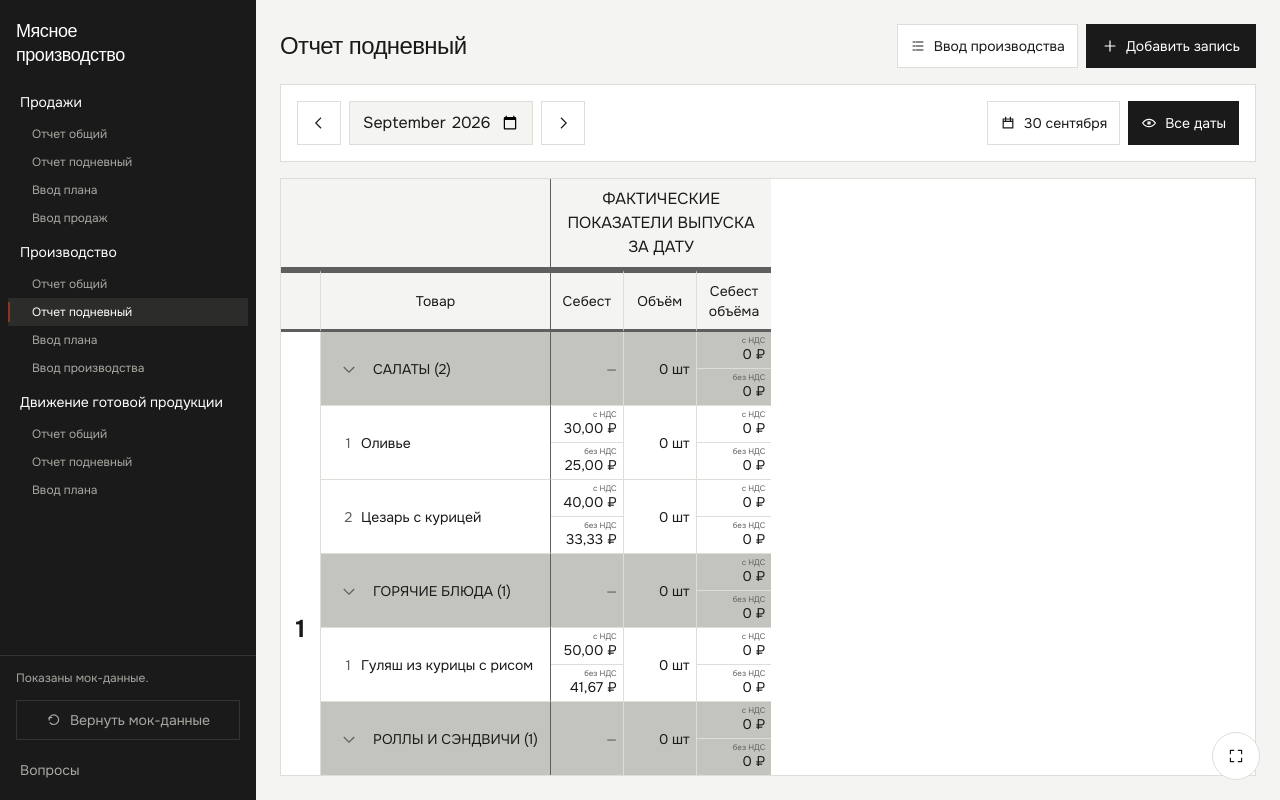
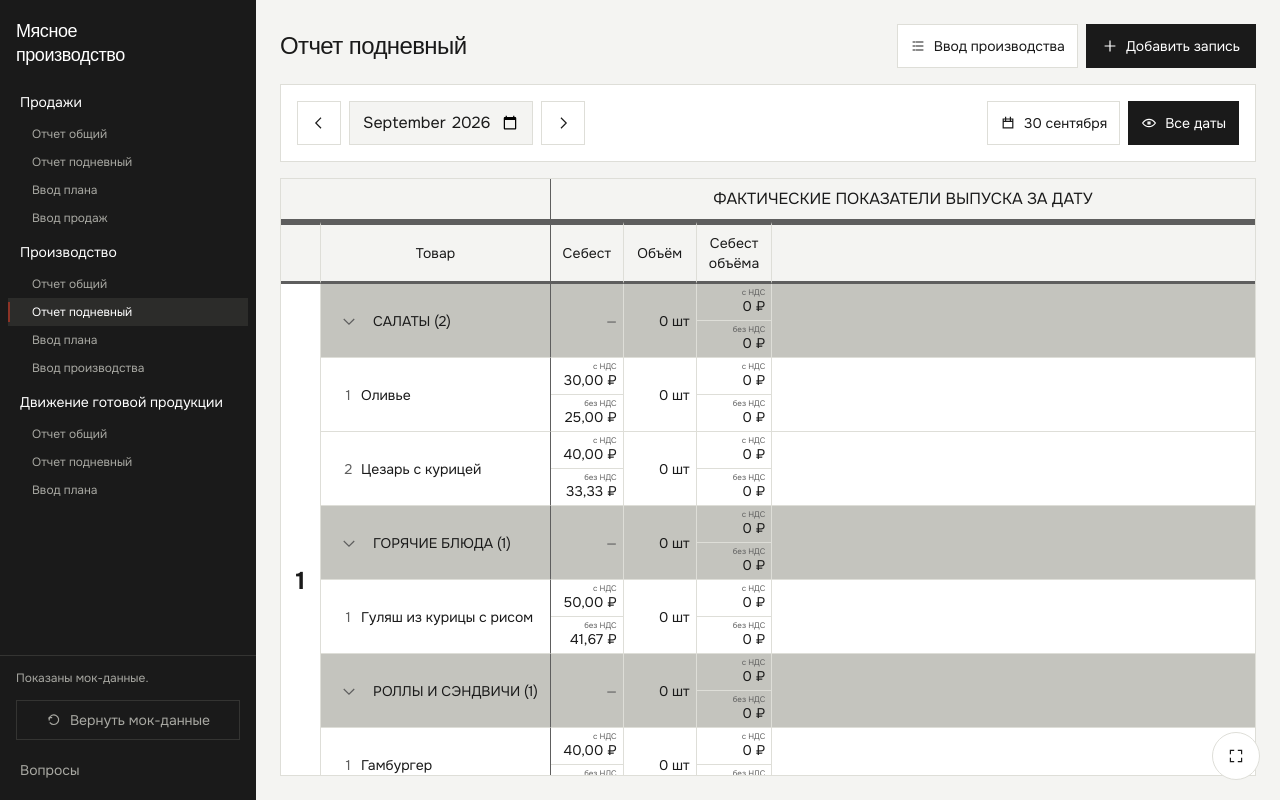
Before and after one commit to makediff-dev/food-proto, a Next.js app: page /production/fact in a window 1280 px wide. Built offline with nearby package versions, Linux system fonts and the light colour scheme; a web font is replaced by a local one.

Commit message:
Поправить пустое место в узких таблицах

```diff
--- a/src/features/movement/FinishedGoodsFactTable.tsx
+++ b/src/features/movement/FinishedGoodsFactTable.tsx
@@ -19,6 +19,10 @@ import {
   columnDividerClassName,
   columnHeadingClassName,
   dayDateColumnClassName,
+  dayFactSpacerBandClassName,
+  dayFactSpacerCellClassName,
+  dayFactSpacerHeadClassName,
+  dayFactSpacerTotalClassName,
   dayFactTableClassName,
   IntegerCell,
   keepWithNext,
@@ -86,7 +90,7 @@ export function FinishedGoodsFactTable({
         <thead className={stickyHeadClassName}>
           <tr>
             <th colSpan={2} className={`sticky left-0 z-40 ${blockCornerClassName} ${tableBorder.rightThick}`} />
-            <th colSpan={COLUMNS.length} scope="colgroup" className={blockHeadingClassName}>
+            <th colSpan={COLUMNS.length + 1} scope="colgroup" className={blockHeadingClassName}>
               {keepWithNext('Движение готовой продукции за дату')}
             </th>
           </tr>
@@ -105,6 +109,7 @@ export function FinishedGoodsFactTable({
                 <ColumnLabel label={column.label} />
               </th>
             ))}
+            <th aria-hidden className={dayFactSpacerHeadClassName} />
           </tr>
         </thead>
         {days.map((day, dayIndex) => {
@@ -142,6 +147,7 @@ export function FinishedGoodsFactTable({
                     <MetricCell column={column.key} metrics={day.totals} />
                   </td>
                 ))}
+                <td aria-hidden className={dayFactSpacerTotalClassName} />
               </tr>
             </tbody>
           );
@@ -206,6 +212,12 @@ function CategoryBlock({
             <MetricCell column={column.key} metrics={group.totals} />
           </td>
         ))}
+        <td
+          aria-hidden
+          className={
+            dayBreak && !open ? 'w-full min-w-0 border-b-[3px] border-b-muted bg-band p-0' : dayFactSpacerBandClassName
+          }
+        />
       </tr>
       {open
         ? group.rows.map((row, index) => (
@@ -240,6 +252,10 @@ function ProductRow({ row, index, dayBreak }: { row: FinishedGoodsRow; index: nu
           <MetricCell column={column.key} metrics={row} />
         </td>
       ))}
+      <td
+        aria-hidden
+        className={dayBreak ? 'w-full min-w-0 border-b-[3px] border-b-muted bg-sheet p-0' : dayFactSpacerCellClassName}
+      />
     </tr>
   );
 }
--- a/src/features/production/ProductionJournalFactTable.tsx
+++ b/src/features/production/ProductionJournalFactTable.tsx
@@ -20,6 +20,10 @@ import {
   columnDividerClassName,
   columnHeadingClassName,
   dayDateColumnClassName,
+  dayFactSpacerBandClassName,
+  dayFactSpacerCellClassName,
+  dayFactSpacerHeadClassName,
+  dayFactSpacerTotalClassName,
   dayFactTableClassName,
   Empty,
   keepWithNext,
@@ -70,7 +74,7 @@ export function ProductionJournalFactTable({
         <thead className={stickyHeadClassName}>
           <tr>
             <th colSpan={2} className={`sticky left-0 z-40 ${blockCornerClassName} ${tableBorder.rightThick}`} />
-            <th colSpan={COLUMNS.length} scope="colgroup" className={blockHeadingClassName}>
+            <th colSpan={COLUMNS.length + 1} scope="colgroup" className={blockHeadingClassName}>
               {keepWithNext('Фактические показатели выпуска за дату')}
             </th>
           </tr>
@@ -89,6 +93,7 @@ export function ProductionJournalFactTable({
                 <ColumnLabel label={column.label} />
               </th>
             ))}
+            <th aria-hidden className={dayFactSpacerHeadClassName} />
           </tr>
         </thead>
         {days.map((day, dayIndex) => {
@@ -125,6 +130,7 @@ export function ProductionJournalFactTable({
                     <TotalCell column={column.key} totals={day.totals} />
                   </td>
                 ))}
+                <td aria-hidden className={dayFactSpacerTotalClassName} />
               </tr>
             </tbody>
           );
@@ -189,6 +195,7 @@ function CategoryBlock({
             <TotalCell column={column.key} totals={group.totals} />
           </td>
         ))}
+        <td aria-hidden className={dayFactSpacerBandClassName} />
       </tr>
       {open ? group.rows.map((row, index) => <ProductRow key={row.productId} row={row} index={index + 1} />) : null}
     </>
@@ -216,6 +223,7 @@ function ProductRow({ row, index }: { row: ProductionJournalFactRow; index: numb
           <RowCell column={column.key} row={row} />
         </td>
       ))}
+      <td aria-hidden className={dayFactSpacerCellClassName} />
     </tr>
   );
 }
--- a/src/features/sales-fact/SalesFactTable.tsx
+++ b/src/features/sales-fact/SalesFactTable.tsx
@@ -20,6 +20,10 @@ import {
   columnDividerClassName,
   columnHeadingClassName,
   dayDateColumnClassName,
+  dayFactSpacerBandClassName,
+  dayFactSpacerCellClassName,
+  dayFactSpacerHeadClassName,
+  dayFactSpacerTotalClassName,
   dayFactTableClassName,
   Empty,
   keepWithNext,
@@ -86,7 +90,7 @@ export function SalesFactTable({
         <thead className={stickyHeadClassName}>
           <tr>
             <th colSpan={2} className={`sticky left-0 z-40 ${blockCornerClassName} ${tableBorder.rightThick}`} />
-            <th colSpan={COLUMNS.length} scope="colgroup" className={blockHeadingClassName}>
+            <th colSpan={COLUMNS.length + 1} scope="colgroup" className={blockHeadingClassName}>
               {keepWithNext('Фактические показатели продаж за дату')}
             </th>
           </tr>
@@ -105,6 +109,7 @@ export function SalesFactTable({
                 <ColumnLabel label={column.label} />
               </th>
             ))}
+            <th aria-hidden className={dayFactSpacerHeadClassName} />
           </tr>
         </thead>
         {days.map((day, dayIndex) => {
@@ -141,6 +146,7 @@ export function SalesFactTable({
                     <TotalCell column={column.key} totals={day.totals} />
                   </td>
                 ))}
+                <td aria-hidden className={dayFactSpacerTotalClassName} />
               </tr>
             </tbody>
           );
@@ -202,6 +208,7 @@ function CategoryBlock({
             <TotalCell column={column.key} totals={group.totals} />
           </td>
         ))}
+        <td aria-hidden className={dayFactSpacerBandClassName} />
       </tr>
       {open ? group.rows.map((row, index) => <ProductRow key={row.productId} row={row} index={index + 1} />) : null}
     </>
@@ -228,6 +235,7 @@ function ProductRow({ row, index }: { row: SalesFactRow; index: number }) {
           <RowCell column={column.key} row={row} />
         </td>
       ))}
+      <td aria-hidden className={dayFactSpacerCellClassName} />
     </tr>
   );
 }
--- a/src/features/table/index.ts
+++ b/src/features/table/index.ts
@@ -20,6 +20,10 @@ export {
   columnDividerClassName,
   columnHeadingClassName,
   dayDateColumnClassName,
+  dayFactSpacerBandClassName,
+  dayFactSpacerCellClassName,
+  dayFactSpacerHeadClassName,
+  dayFactSpacerTotalClassName,
   dayFactTableClassName,
   editableCellClassName,
   gridFieldClassName,
--- a/src/features/table/styles.ts
+++ b/src/features/table/styles.ts
@@ -24,13 +24,23 @@ export const tableFrameExpandedClassName = 'h-dvh contain-paint overflow-auto bg
 export const tableClassName = 'w-max min-w-full border-separate border-spacing-0 text-sm';
 
 /**
- * Подневные сетки: без min-w-full, иначе при узкой таблице колонка даты
+ * Подневные сетки: min-w-full заполняет узкий экран.
+ * Лишнюю ширину забирает колонка-распорка (dayFactSpacer*), иначе колонка даты
  * растягивается и ломает sticky left-10 у названия товара.
  */
-export const dayFactTableClassName = 'w-max border-separate border-spacing-0 text-sm';
+export const dayFactTableClassName = 'w-max min-w-full border-separate border-spacing-0 text-sm';
 
 /** Колонка номера дня: как на /sales (2.5rem), совпадает с left-10. */
 export const dayDateColumnClassName = 'w-10 min-w-10 max-w-10';
+
+/** Пустая колонка: забирает свободную ширину при min-w-full. */
+export const dayFactSpacerHeadClassName = 'w-full min-w-0 border-y-[3px] border-y-muted bg-paper p-0';
+
+export const dayFactSpacerCellClassName = 'w-full min-w-0 border-b border-b-line bg-sheet p-0';
+
+export const dayFactSpacerBandClassName = 'w-full min-w-0 border-b border-b-line bg-band p-0';
+
+export const dayFactSpacerTotalClassName = 'w-full min-w-0 border-y-[3px] border-y-muted bg-sheet p-0';
 
 export const stickyHeadClassName = 'sticky top-0 z-30';
 
```
